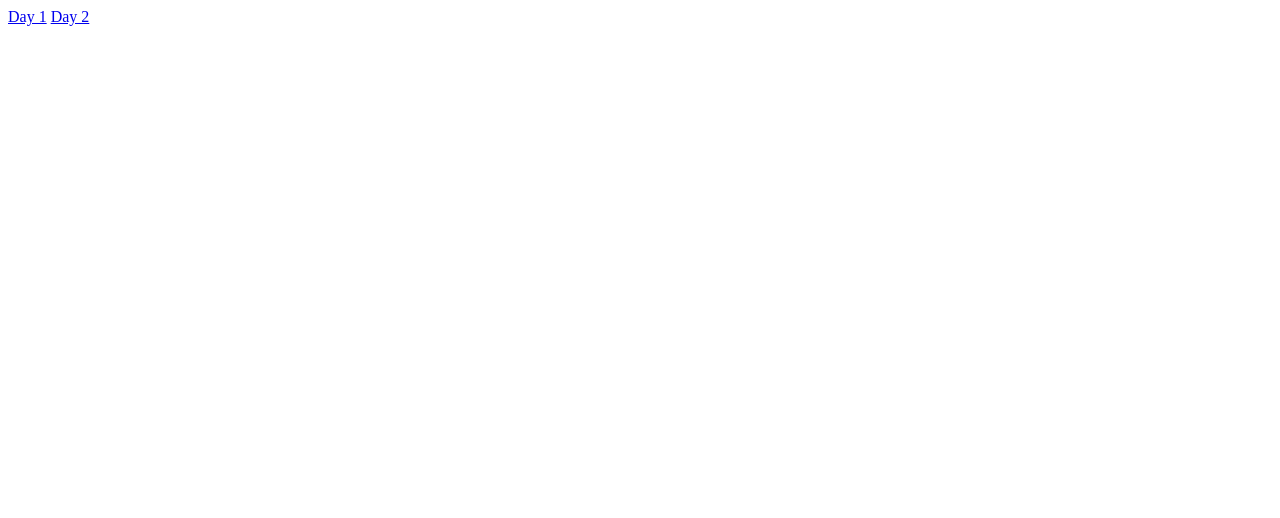
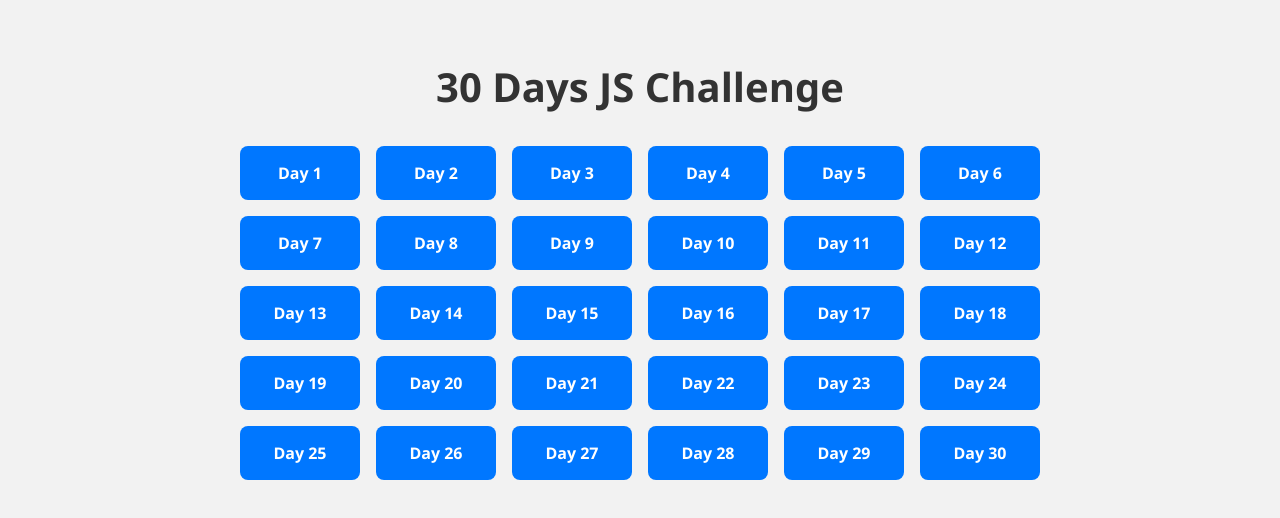
Before and after one commit to Afzaal-Web/Javascript-30-Days-Challenge, a plain HTML site: page index.html in a window 1280 px wide. Drawn offline with Linux system fonts and the light colour scheme.

Commit message:
updated html

```diff
--- a/index.html
+++ b/index.html
@@ -1,12 +1,19 @@
 <!DOCTYPE html>
 <html lang="en">
+
 <head>
     <meta charset="UTF-8">
     <meta name="viewport" content="width=device-width, initial-scale=1.0">
     <title>JS 30 Days Challenge</title>
+    <link rel="stylesheet" href="styles.css">
 </head>
+
 <body>
-     <a href="Day 1/index.html">Day 1</a>
-    <a href="Day 2/index.html">Day 2</a>
+      <h1>30 Days JS Challenge</h1>
+ <div id="grid">
+    <!-- JavaScript will insert links here -->
+  </div>
+  <script src="script.js"></script>
 </body>
+
 </html>
```
